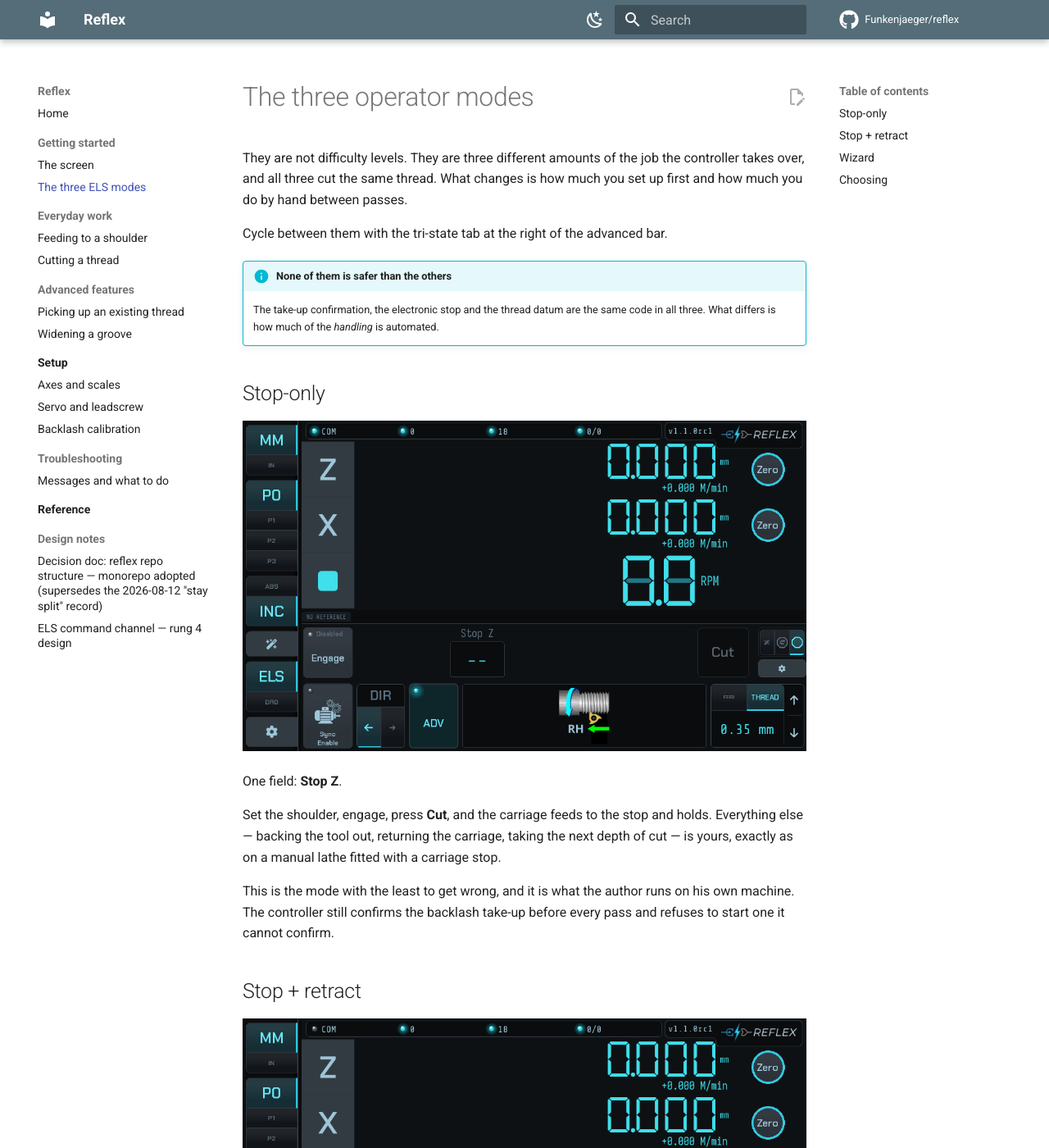
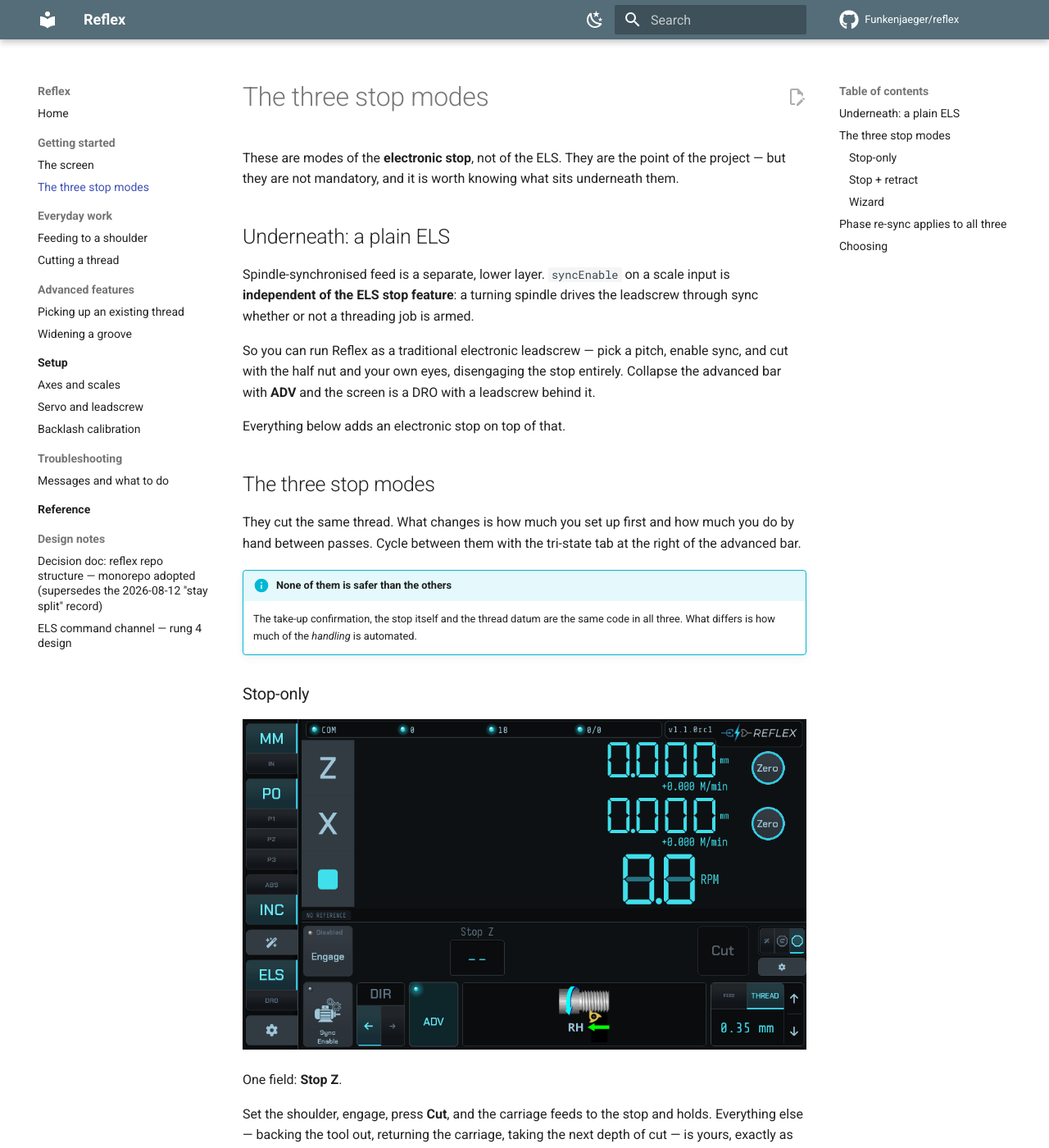
Before and after one commit to Funkenjaeger/reflex, an MkDocs documentation site: the page built from docs/guide/operator-modes.md, in a window 1280 px wide and 1400 px high. Shown: the whole window at 82% size. Built offline with MkDocs 1.6.1 and Material for MkDocs 9.7.7, drawn with Linux system fonts in a browser that asks for light colours; comment, search, counter and statistics services are not loaded; some of the changed text lies outside the part shown.

Commit message:
docs: they are STOP modes, and phase re-sync is under all of them
Two narrative corrections from Evan, both of which the guide and the
README had wrong in the same way.

THEY ARE MODES OF THE STOP, NOT OF THE ELS. Spindle-synchronised feed is
a separate, lower layer: Ramps.c says it outright -- "scales[].syncEnable
is INDEPENDENT of the ELS stop feature, so a turning spindle drives the
leadscrew through sync even with no threading job armed". Disengage the
stop, collapse the advanced bar with ADV, and Reflex is a traditional
electronic leadscrew.

The advanced ELS bar is the point of the project but it is not mandatory,
and both documents read as though it were the only way to use the
machine. There is now a "plain ELS underneath" section on the home page,
the same at the top of the modes page, and a note on the screen page
about what ADV collapses to.

PHASE RE-SYNC IS NOT THE RETRACT MODE'S FEATURE. I had credited it to
stop + retract. It applies to all three, because stopping decouples sync
regardless of what happens afterwards -- "Sync paused while stopped"
(Ramps.c) -- so at the end of every pass the leadscrew is no longer
phase-locked to the spindle whether or not the carriage moved. The
controller re-derives phase from the Z scale every time.

If anything it matters MOST in stop-only, where there is no electronic
retract at all and the carriage comes back entirely by hand. It is now a
section of its own on the modes page, a callout on the home page, and a
paragraph in cutting-a-thread, rather than a sentence inside one mode's
description.

The home page's re-sync card was also renamed: "pick up an existing
thread" is the MANUAL procedure for work this job did not cut, and
calling it "thread phase re-sync" made it sound like the automatic
per-pass mechanism.

Nav label and README heading follow, so the two documents agree about
what the product is. mkdocs build --strict clean; the three deep links
into the modes page re-verified against real anchors after the headings
changed level.

Co-Authored-By: Claude Opus 5 <noreply@anthropic.com>

```diff
--- a/docs/guide/operator-modes.md
+++ b/docs/guide/operator-modes.md
@@ -1,17 +1,33 @@
-# The three operator modes
+# The three stop modes
 
-They are not difficulty levels. They are three different amounts of the job the
-controller takes over, and all three cut the same thread. What changes is how
-much you set up first and how much you do by hand between passes.
+These are modes of the **electronic stop**, not of the ELS. They are the point
+of the project — but they are not mandatory, and it is worth knowing what sits
+underneath them.
 
-Cycle between them with the tri-state tab at the right of the advanced bar.
+## Underneath: a plain ELS
+
+Spindle-synchronised feed is a separate, lower layer. `syncEnable` on a scale
+input is **independent of the ELS stop feature**: a turning spindle drives the
+leadscrew through sync whether or not a threading job is armed.
+
+So you can run Reflex as a traditional electronic leadscrew — pick a pitch,
+enable sync, and cut with the half nut and your own eyes, disengaging the stop
+entirely. Collapse the advanced bar with **ADV** and the screen is a DRO with a
+leadscrew behind it.
+
+Everything below adds an electronic stop on top of that.
+
+## The three stop modes
+
+They cut the same thread. What changes is how much you set up first and how much
+you do by hand between passes. Cycle between them with the tri-state tab at the
+right of the advanced bar.
 
 !!! info "None of them is safer than the others"
-    The take-up confirmation, the electronic stop and the thread datum are the
-    same code in all three. What differs is how much of the *handling* is
-    automated.
+    The take-up confirmation, the stop itself and the thread datum are the same
+    code in all three. What differs is how much of the *handling* is automated.
 
-## Stop-only
+### Stop-only
 
 ![Stop-only](../screenshots/home_els_dark.png)
 
@@ -23,10 +39,9 @@ the next depth of cut — is yours, exactly as on a manual lathe fitted with a
 carriage stop.
 
 This is the mode with the least to get wrong, and it is what the author runs on
-his own machine. The controller still confirms the backlash take-up before every
-pass and refuses to start one it cannot confirm.
+his own machine.
 
-## Stop + retract
+### Stop + retract
 
 ![Stop and retract](../screenshots/home_els_stopretract.png)
 
@@ -34,11 +49,7 @@ Adds **Start Z** and an automatic retract. At the end of a pass the tool comes
 out and the carriage returns to the start position on its own, so the cycle is
 Cut → Retract → Cut rather than Cut → *four things by hand* → Cut.
 
-This is where **phase re-sync** earns its keep. Between passes the controller
-re-derives thread phase from the Z scale, so you are free to open the half nut
-and the next pass still lands in the same groove.
-
-## Wizard
+### Wizard
 
 The guided setup. Instead of typing values into fields you drive the machine to
 each position and press **Set**, and the bar tells you what it wants next.
@@ -81,9 +92,29 @@ value, the field it will land in is outlined, and the action button reads what
 pressing it will do. **Nothing is captured until you press Set**, so you can
 drive past a position and come back.
 
+## Phase re-sync applies to all three
+
+A point worth making here rather than under one mode: **stopping decouples
+sync.** The firmware pauses spindle sync while the stop is active, so after
+every pass the leadscrew is no longer phase-locked to the spindle — whether or
+not you moved the carriage afterwards.
+
+That means a re-sync is required in **every** stop mode, and it happens
+automatically: the controller re-derives thread phase from the **Z scale**, which
+does not care what the half nut has been doing.
+
+If anything it matters most in **stop-only**, where there is no electronic
+retract at all and the carriage returns entirely by hand. The controller still
+puts the next pass in the same groove.
+
+This is a different thing from
+[picking up an existing thread](picking-up-a-thread.md), which is a manual
+procedure for work this job did not cut.
+
 ## Choosing
 
-The wizard puts the most machinery between you and the cut; stop-only the least.
-If you already know your numbers, typing them into stop + retract is faster than
-walking the wizard. If you are setting up a part you have not cut before, the
-wizard stops you forgetting a value.
+The wizard puts the most machinery between you and the cut; stop-only the least,
+and a plain ELS with the stop disengaged is less still. If you already know your
+numbers, typing them into stop + retract is faster than walking the wizard. If
+you are setting up a part you have not cut before, the wizard stops you
+forgetting a value.
--- a/mkdocs.yml
+++ b/mkdocs.yml
@@ -72,7 +72,7 @@ nav:
   - Home: index.md
   - Getting started:
       - The screen: guide/the-screen.md
-      - The three ELS modes: guide/operator-modes.md
+      - The three stop modes: guide/operator-modes.md
   - Everyday work:
       - Feeding to a shoulder: guide/feeding-to-a-shoulder.md
       - Cutting a thread: guide/cutting-a-thread.md
```
Also changed, not shown: README.md (+25 -9 lines), docs/guide/cutting-a-thread.md (+11 -4 lines), docs/guide/the-screen.md (+8 -3 lines), docs/index.md (+29 -11 lines).
